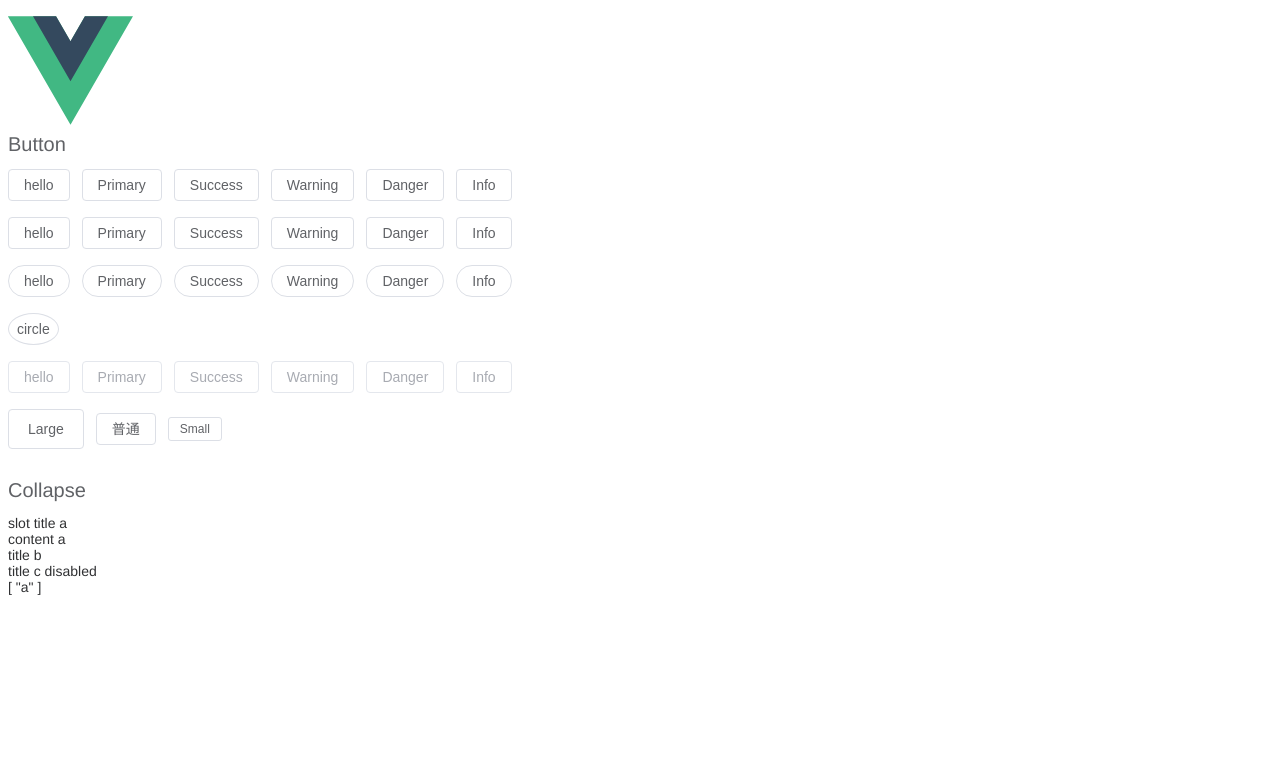
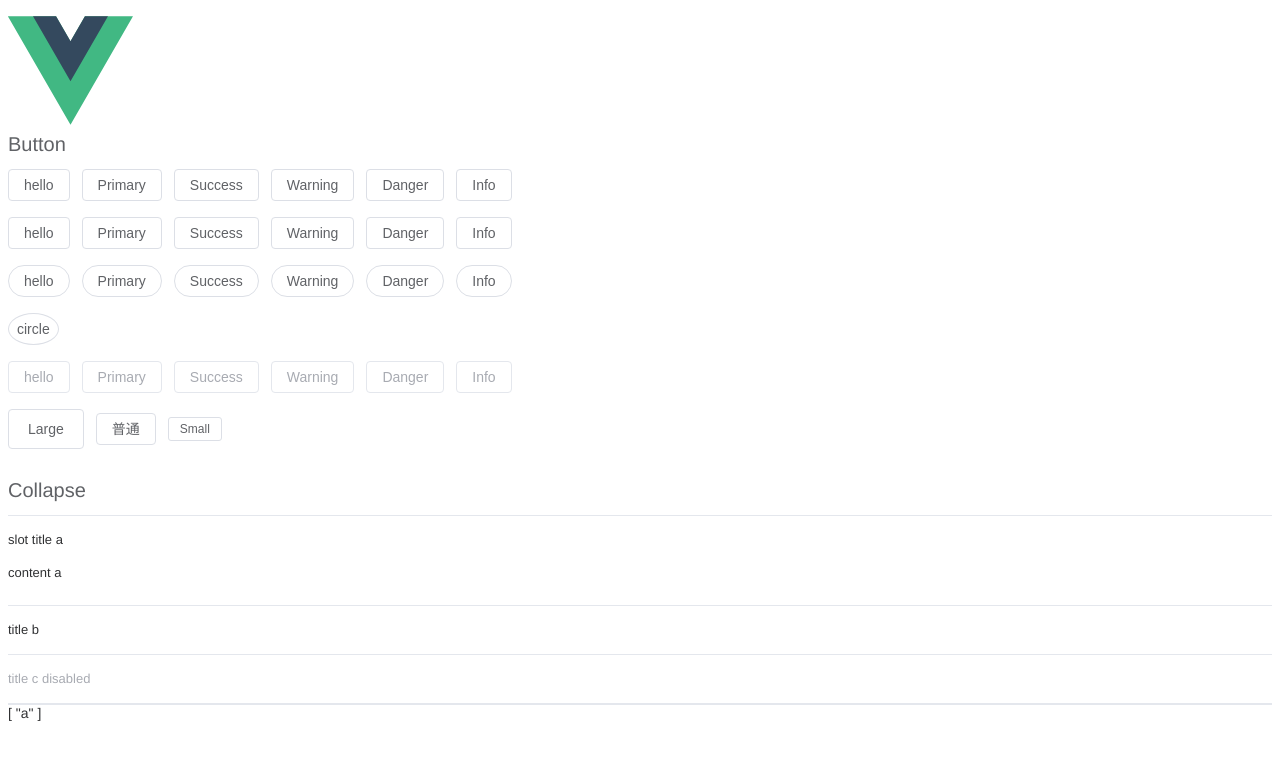
Before and after one commit to hezhen20/hz-element, a Vue app: page / in a window 1280 px wide. Shown: the top 760 px of the page. Built offline with nearby package versions, Linux system fonts and the light colour scheme.

Commit message:
feat: collapse slide

```diff
--- a/src/App.vue
+++ b/src/App.vue
@@ -67,7 +67,7 @@
     </div>
     <br>
     <h1>Collapse</h1>
-    <Collapse v-model="openedArr" accordion>
+    <Collapse v-model="openedArr">
       <CollapseItem name="a">
         <template #title>
           <span>slot title a</span>
--- a/src/components/Collapse/CollapseItem.vue
+++ b/src/components/Collapse/CollapseItem.vue
@@ -4,12 +4,24 @@
       'is-disabled': disabled
     }"
   >
-    <div class="hz-collapse-item__header" :id="`item-header-${name}`" @click="handleClick">
+    <div
+      class="hz-collapse-item__header"
+      :class="{
+        'is-disabled': disabled,
+        'is-active': isActive
+      }"
+      :id="`item-header-${name}`"
+      @click="handleClick">
       <slot name="title">{{ title }}</slot>
     </div>
-    <div class="hz-collapse-item__content" :id="`item-content-${name}`" v-show="isActive">
-      <slot />
-    </div>
+    <Transition name="slide" v-on="transitionEvents">
+      <!-- wrapper 用来解决动画的bug -->
+      <div class="hz-collapse-item__wrapper" v-show="isActive">
+        <div class="hz-collapse-item__content" :id="`item-content-${name}`">
+          <slot/>
+        </div>
+      </div>
+    </Transition>
   </div>
 </template>
 
@@ -30,4 +42,30 @@
   }
   collapseContext?.handleItemClick(props.name)
 }
+
+// 处理 slide 动画
+const transitionEvents: Record<string, (el: HTMLElement) => void> = {
+  beforeEnter(el) {
+    el.style.height = '0px'
+    el.style.overflow = 'hidden'
+  },
+  enter(el) {
+    el.style.height = `${el.scrollHeight}px`
+  },
+  afterEnter(el) {
+    el.style.height = ''
+    el.style.overflow = ''
+  },
+  beforeLeave(el) {
+    el.style.height = `${el.scrollHeight}px`
+    el.style.overflow = 'hidden'
+  },
+  leave(el) {
+    el.style.height = '0px'
+  },
+  afterLeave(el) {
+    el.style.height = ''
+    el.style.overflow = ''
+  }
+}
 </script>
--- /dev/null
+++ b/src/components/Collapse/style.css
@@ -0,0 +1,57 @@
+.hz-collapse {
+  --hz-collapse-border-color: var(--hz-border-color-light);
+  --hz-collapse-header-height: 48px;
+  --hz-collapse-header-bg-color: var(--hz-fill-color-blank);
+  --hz-collapse-header-text-color: var(--hz-text-color-primary);
+  --hz-collapse-header-font-size: 13px;
+  --hz-collapse-content-bg-color: var(--hz-fill-color-blank);
+  --hz-collapse-content-font-size: 13px;
+  --hz-collapse-content-text-color: var(--hz-text-color-primary);
+  --hz-collapse-disabled-text-color: var(--hz-disabled-text-color);
+  --hz-collapse-disabled-border-color: var(--hz-border-color-lighter);
+  border-top: 1px solid var(--hz-collapse-border-color);
+  border-bottom: 1px solid var(--hz-collapse-border-color);
+}
+.hz-collapse-item__header {
+  display: flex;
+  align-items: center;
+  justify-content: space-between;
+  height: var(--hz-collapse-header-height);
+  line-height: var(--hz-collapse-header-height);
+  background-color: var(--hz-collapse-header-bg-color);
+  color: var(--hz-collapse-header-text-color);
+  cursor: pointer;
+  font-size: var(--hz-collapse-header-font-size);
+  font-weight: 500;
+  transition: border-bottom-color var(--hz-transition-duration);
+  outline: none;
+  border-bottom: 1px solid var(--hz-collapse-border-color);
+  &.is-disabled {
+    color: var(--hz-collapse-disabled-text-color);
+    cursor: not-allowed;
+    background-image: none;
+  }
+  &.is-active {
+    border-bottom-color: transparent;
+    .header-angle {
+      transform: rotate(90deg);
+    }
+  }
+  .header-angle {
+    transition: transform var(--hz-transition-duration);
+  }
+}
+.hz-collapse-item__content {
+  will-change: height;
+  background-color: var(--hz-collapse-content-bg-color);
+  overflow: hidden;
+  box-sizing: border-box;
+  font-size: var(--hz-collapse-content-font-size);
+  color: var(--hz-collapse-content-text-color);
+  border-bottom: 1px solid var(--hz-collapse-border-color);
+  padding-bottom: 25px;
+}
+.slide-enter-active, .slide-leave-active {
+  /* 每个 item 的高度是不一样的 */
+  transition: height var(--hz-transition-duration);
+}
--- a/src/styles/index.css
+++ b/src/styles/index.css
@@ -2,3 +2,4 @@
 @import './vars.css';
 @import './reset.css';
 @import '../components/Button/style.css';
+@import '../components/Collapse/style.css';
```
